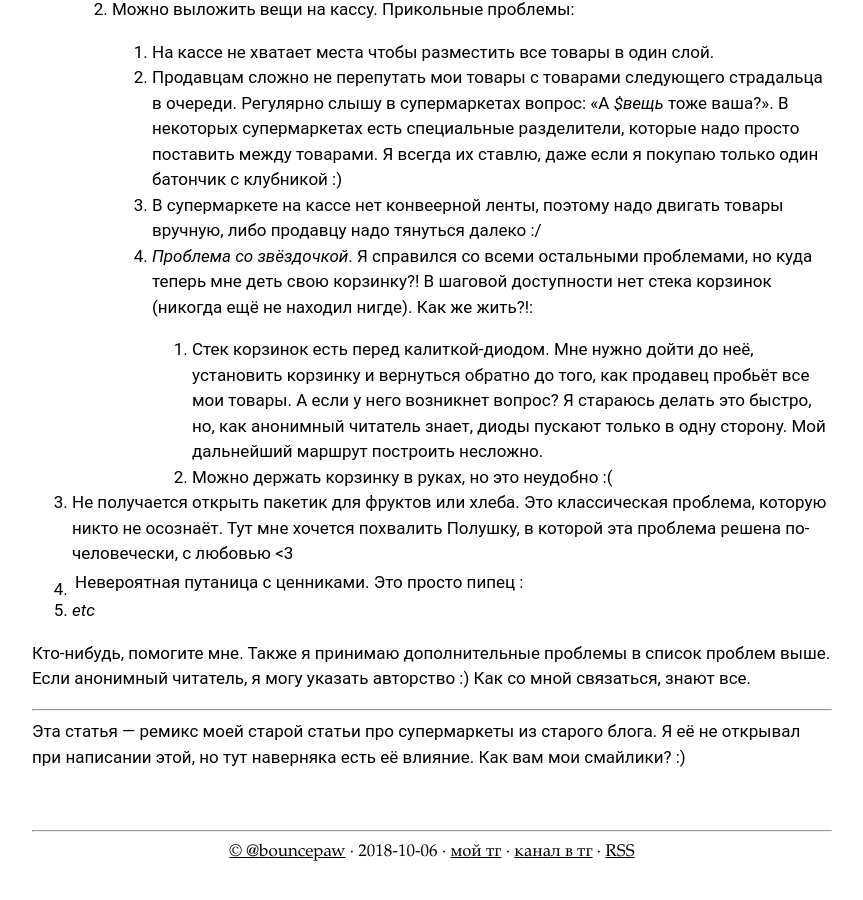
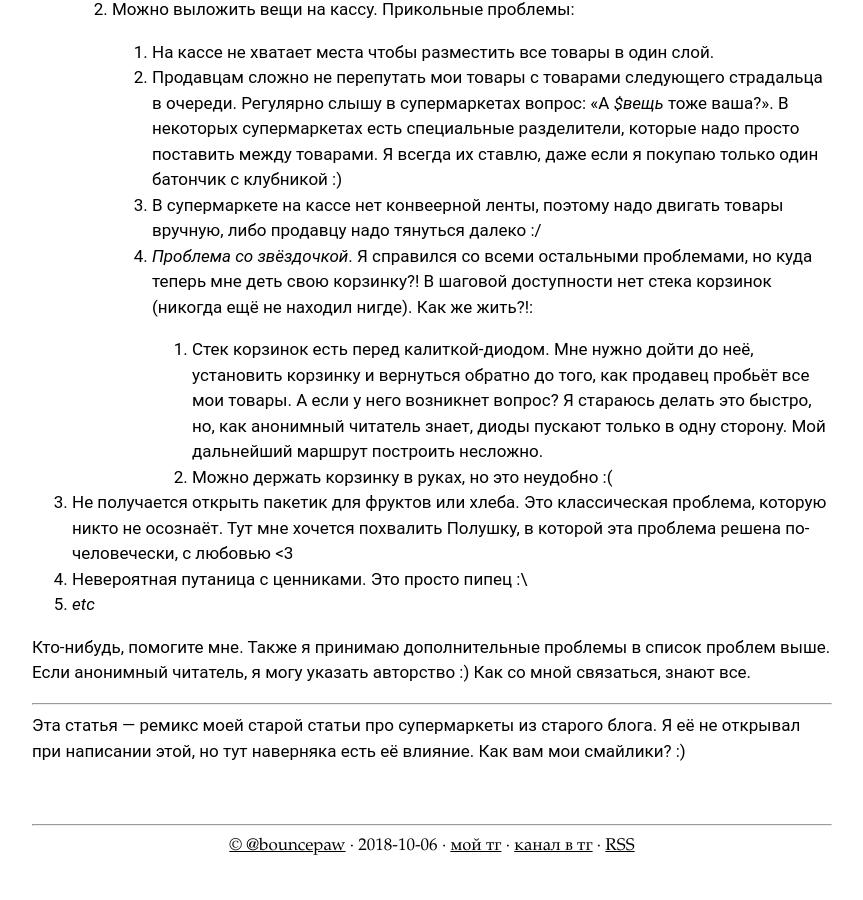
Before and after one commit to bouncepaw/bouncepaw.github.io, a Jekyll site: the page built from _posts/2018-10-06-supermarkets.md, in a window 1280 px wide and 900 px high, scrolled down 731 px. Shown: the whole window, without its empty margins (208-1071 px from the left). Built offline with Jekyll 4.4.1, drawn with Linux system fonts in a browser that asks for light colours.

```diff
--- a/_posts/2018-10-06-supermarkets.md
+++ b/_posts/2018-10-06-supermarkets.md
@@ -58,7 +58,7 @@ layout: ru
 3. Не получается открыть пакетик для фруктов или хлеба. Это классическая
    проблема, которую никто не осознаёт. Тут мне хочется похвалить Полушку, в
    которой эта проблема решена по-человечески, с любовью <3
-4. Невероятная путаница с ценниками. Это просто пипец :|
+4. Невероятная путаница с ценниками. Это просто пипец :\
 5. *etc*
 
 Кто-нибудь, помогите мне. Также я принимаю дополнительные проблемы в список
```
